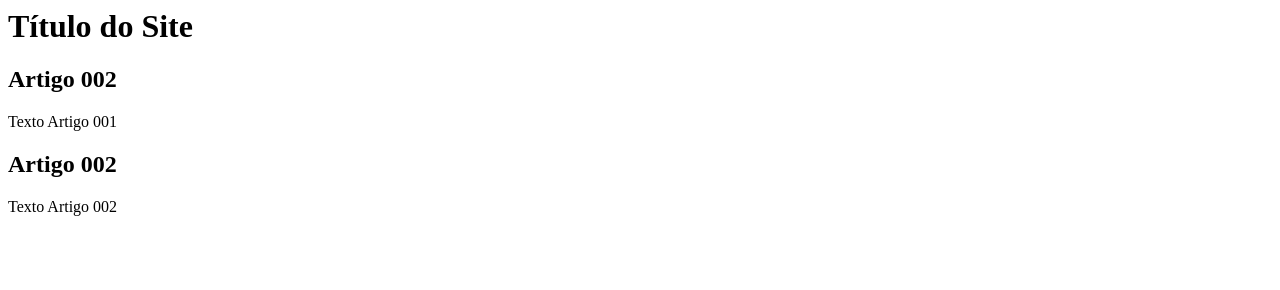
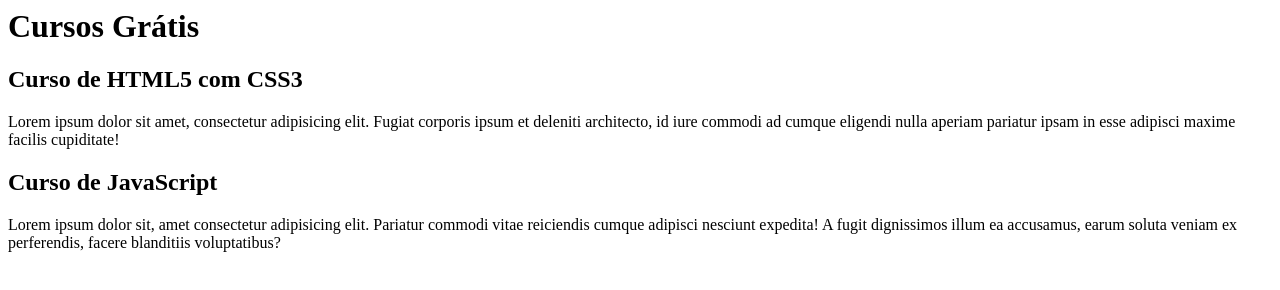
Before and after one commit to lucashsbarros/projeto-site, a plain HTML site: page index.html in a window 1280 px wide. Drawn offline with Linux system fonts and the light colour scheme.

Commit message:
comecei a escrever o conteudo

```diff
--- a/index.html
+++ b/index.html
@@ -9,15 +9,15 @@
 <body>
     <main>
         <header>
-            <h1>Título do Site</h1>
+            <h1>Cursos Grátis</h1>
         </header>
         <article>
-            <h2>Artigo 002</h2>
-            <p>Texto Artigo 001 </p>
+            <h2>Curso de HTML5 com CSS3</h2>
+            <p>Lorem ipsum dolor sit amet, consectetur adipisicing elit. Fugiat corporis ipsum et deleniti architecto, id iure commodi ad cumque eligendi nulla aperiam pariatur ipsam in esse adipisci maxime facilis cupiditate!</p>
         </article>
         <article>
-            <h2>Artigo 002</h2>
-            <p>Texto Artigo 002</p>
+            <h2>Curso de JavaScript</h2>
+            <p>Lorem ipsum dolor sit, amet consectetur adipisicing elit. Pariatur commodi vitae reiciendis cumque adipisci nesciunt expedita! A fugit dignissimos illum ea accusamus, earum soluta veniam ex perferendis, facere blanditiis voluptatibus?</p>
         </article>
     </main>
 </body>
```
